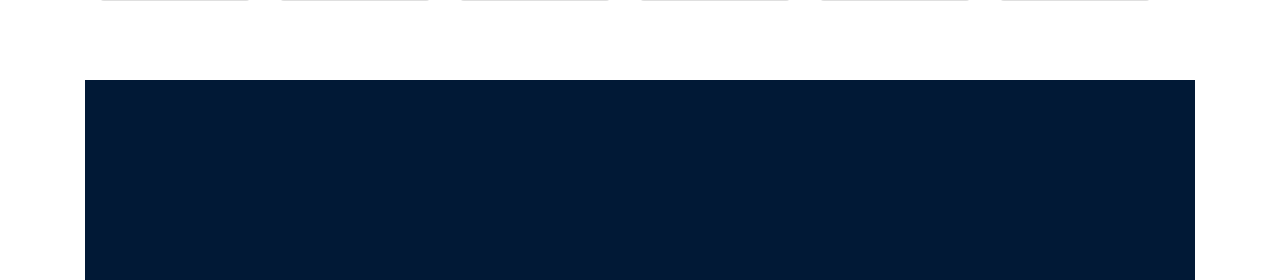
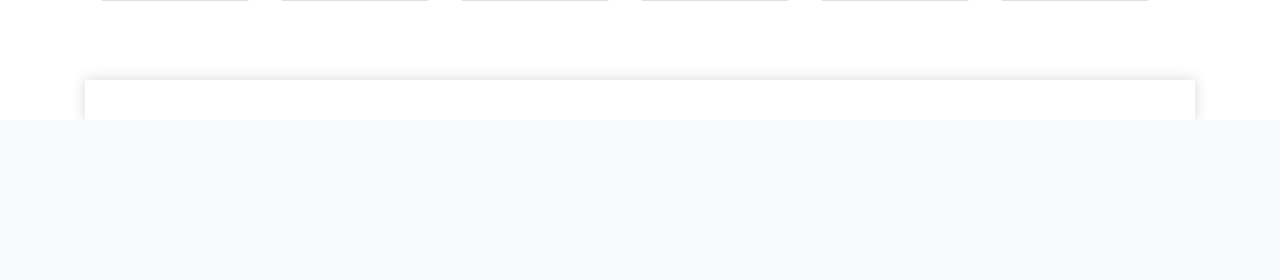
Before and after one commit to EBUSINES/bajuretail, a PHP site: page / in a window 1280 px wide. Shown: the part 1168-1448 px from the top of the page. After the commit the page ends 1276 px from the top, so only its background shows below. Run offline with PHP 8.4, Linux system fonts and the light colour scheme; data comes from the database, SQL or seed files in the repository; some libraries are stand-ins or nearby versions.

Commit message:
Style Website

```diff
--- a/style.css
+++ b/style.css
@@ -1,10 +1,39 @@
+@import url('https://fonts.googleapis.com/css?family=Source+Sans+Pro&display=swap');
+body{
+    font-family: 'Source Sans Pro',
+    sans-serif;
+}
 h1.merah{
     color: red;
 }
 .footer{
     margin-top: 5%;
     width: auto;
-    height: 200px;
-    background-color: #011936;
+    height: auto;
+    background-color: white;
+    box-shadow: 0px 0px 15px rgb(218, 216, 216);
+
     position: relative;
+    padding-top: 20px;
+    padding-left: 25px;
+    padding-right: 25px;
+    padding-bottom: 20px;
 }
+.footer p{
+    color: black;
+    font-weight: 500px;
+    text-align: left;
+}
+.logoku{
+    opacity: 0.7;
+}
+i{
+    margin-right: 20px;
+}
+.container.kat{
+    margin-top: 100px;
+}
+.h1kat{
+    text-align: center;
+    margin-bottom: 50px;
+}
```
